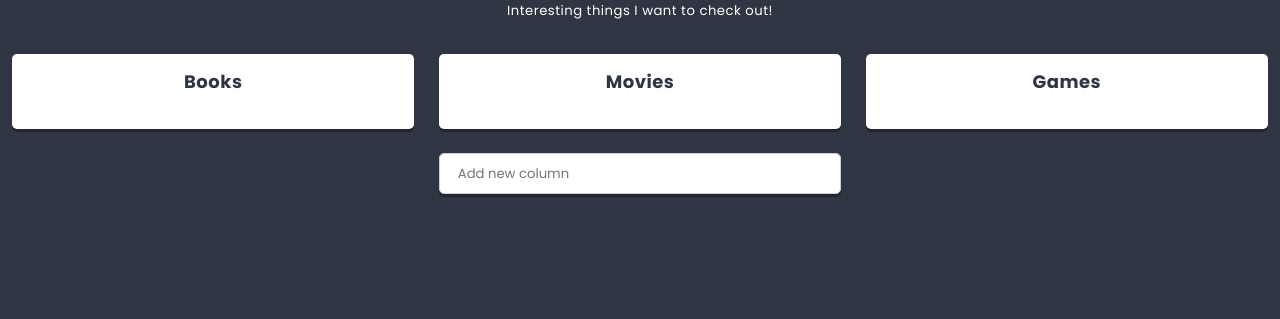
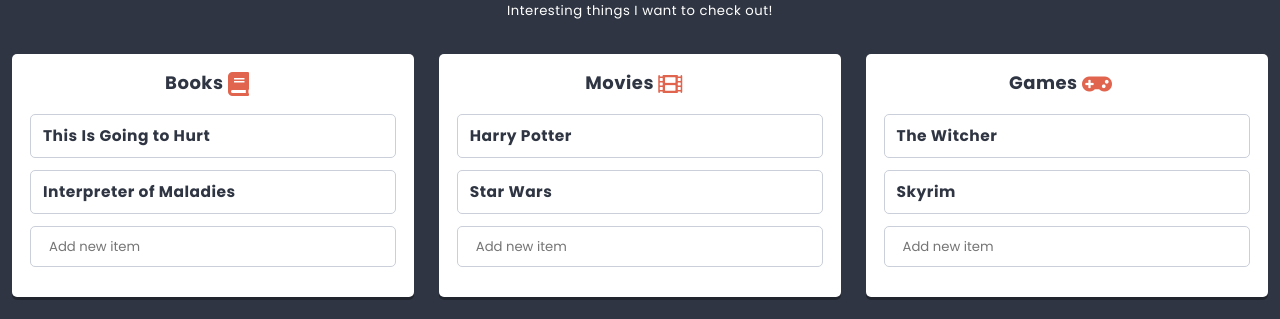
Before and after one commit to bitensam/learn-react, a React app: page / in a window 1280 px wide. Shown: the part 378-697 px from the top of the page. Built offline with nearby package versions, Linux system fonts and the light colour scheme.

Commit message:
Add Cards creator and icons

```diff
--- /dev/null
+++ b/src/components/Card/Card.js
@@ -0,0 +1,21 @@
+import React from 'react';
+import PropTypes from 'prop-types';
+import styles from './Card.scss';
+
+class Card extends React.Component {
+    //Deklaracja typów props
+    static propTypes = {
+        cards: PropTypes.array,
+        title: PropTypes.node,
+    }
+    render() {
+        return (
+            <div className={styles.component}>
+                <h3 className={styles.title}>{this.props.title}</h3>
+            </div>
+        )
+    }
+}
+
+
+export default Card;
--- a/src/components/Column/Column.js
+++ b/src/components/Column/Column.js
@@ -1,17 +1,55 @@
 import React from 'react';
 import PropTypes from 'prop-types';
 import styles from './Column.scss';
+import Card from '../Card/Card'
+import Creator from '../Creator/Creator';
+import Icon from '../Icon/Icon';
+import { settings } from '../../data/dataStore';
 
 class Column extends React.Component {
+
+
     //Deklaracja typów props
     static propTypes = {
         title: PropTypes.node.isRequired,
-        children: PropTypes.node.isRequired,
+        cards: PropTypes.array,
+        icon: PropTypes.string,
     }
+
+    // Początkowy stan komponentu
+    state = {
+        cards: this.props.cards || [],
+    }
+
+    addCard(title) {
+        this.setState(state => (
+            {
+                cards: [
+                    ...state.cards,
+                    {
+                        key: state.cards.length ? state.cards[state.cards.length - 1].key + 1 : 0, title
+                    }
+                ]
+            }
+        ));
+    }
+
+
     render() {
         return (
             <section className={styles.component}>
-                <h3 className={styles.title}>{this.props.title}</h3>
+                <h3 className={styles.title}>{this.props.title} <span className={styles.icon}>
+                    <Icon name={this.props.icon} />
+                </span>
+                </h3>
+                <div>
+                    {this.state.cards.map(({ key, ...cardProps }) => (
+                        <Card key={key} {...cardProps} />
+                    ))}
+                </div>
+                <div className={styles.creator}>
+                    <Creator text={settings.CardCreatorText} action={title => this.addCard(title)} />
+                </div>
             </section>
         )
     }
--- /dev/null
+++ b/src/components/Icon/Icon.js
@@ -0,0 +1,5 @@
+import React from 'react';
+
+const Icon = props => (<i className={`fas fa-${props.name}`}></i>);
+
+export default Icon;
```
